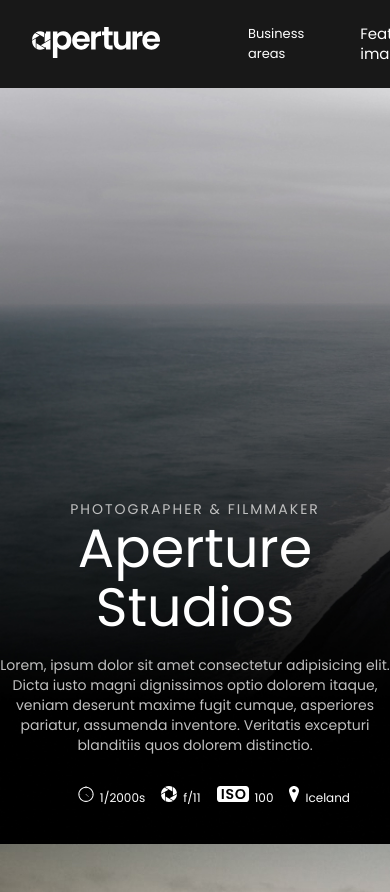
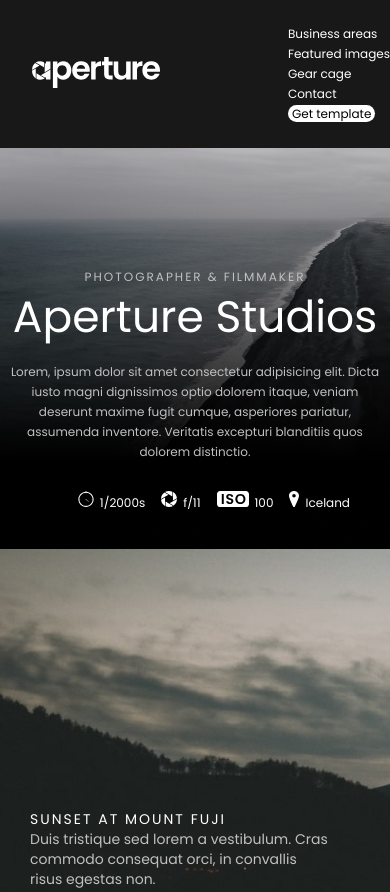
Before and after one commit to lkirnos/Aperture, a plain HTML site: page index.html in a window 390 px wide. Shown: the top 892 px of the page. Drawn offline with nearby package versions, Linux system fonts and the light colour scheme.

Commit message:
adaptivity added

```diff
--- a/css/media.css
+++ b/css/media.css
@@ -3,11 +3,58 @@
 }
 
 @media screen and (max-width: 428px) {
-    .header_main{
-        height: calc(65vh-85px);
+    .main_image{
+        height: calc(65vh - 83px);
+    }
+
+    main h1{
+        font-size: 44px;
+    }
+
+    .help h2{
+        font-size: 30px;
+    }
+
+    .help p{
+        font-size: 18px;
+    }
+
+    .past_clients h2{
+        font-size: 30px;
+    }
+
+    .past_clients p{
+        font-size: 18px;
+    }
+
+    .main_text_padding{
+        padding: 16px 5px;
     }
 }
 
-@media screen and (max-width: 768px) {
+@media screen and (max-width: 767px) {
+    .navbar{
+        display: block;
+    }
 
+    .header_template{
+        font-size: 12px;
+        padding: 0 4px;
+    }
 }
+
+@media screen and (max-width: 850px) {
+    .header_large{
+        margin-left: 25px;
+    }
+
+    .header_short{
+        margin-left: 25px;
+    }
+}
+
+@media screen and (max-width: 925px) {
+    .header_general{
+        font-size: 12px;
+    }
+}
--- a/css/style.css
+++ b/css/style.css
@@ -24,7 +24,6 @@ header{
     display: flex;
     justify-content: space-between;
     align-items: center;
-    border-radius: 0px;
 }
 
 .header_logo{
@@ -37,40 +36,31 @@ header{
     align-items: center;
 }
 
-.header_list_large{
+.header_large{
     margin-left: 56px;
     padding: 0
 }
 
-.header_list_short{
+.header_short{
     margin-left: 32px;
     padding: 0;
 }
 
-.header_button_template{
-    margin-left: 31px;
-}
-
-.header_list_general{
+.header_general{
     font-family: 'Poppins', sans-serif;
     font-style: normal;
     font-weight: 400;
     line-height: 20px;
+    color: #FFFFFF;
+    text-decoration: none;
+    font-size: 15px;
 }
 
-.header_list_large_size{
-    font-size: 15px;
-    color: #FFFFFF;
-    text-decoration: none;
-}
-
-.header_list_short_size{
-    font-size: 13px;
-    color: #FFFFFF;
-    text-decoration: none;
-}
-
-.header_button_template_style{
+.header_template{
+    font-family: 'Poppins', sans-serif;
+    font-style: normal;
+    font-weight: 400;
+    line-height: 20px;
     font-size: 16px;
     color: #000000;
     background: #FFFFFF;
@@ -113,12 +103,12 @@ main h1{
 }
 
 .main_text{
-    font-size: 14px;
     text-align: center;
     color: #C0C0C0;
 }
 
 .main_text_padding{
+    font-size: 14px;
     padding: 18px 0;
 }
 
--- a/index.html
+++ b/index.html
@@ -21,20 +21,20 @@
             </a>
             <nav>
                 <ul class="navbar">
-                    <li class="header_list_large">
-                        <a href="#" class="header_list_general header_list_short_size">Business areas</a>
+                    <li class="header_large">
+                        <a href="#" class="header_general">Business areas</a>
                     </li>
-                    <li class="header_list_large">
-                        <a href="#" class="header_list_general header_list_large_size">Featured images</a>
+                    <li class="header_large">
+                        <a href="#" class="header_general">Featured images</a>
                     </li>
-                    <li class="header_list_short">
-                        <a href="#" class="header_list_general header_list_large_size">Gear cage</a>
+                    <li class="header_short">
+                        <a href="#" class="header_general">Gear cage</a>
                     </li>
-                    <li class="header_list_short">
-                        <a href="#" class="header_list_general header_list_large_size">Contact</a>
+                    <li class="header_short">
+                        <a href="#" class="header_general">Contact</a>
                     </li>
-                    <li class="header_button_template">
-                        <a href="#" class="header_list_general header_button_template_style">Get template</a>
+                    <li class="header_short">
+                        <a href="#" class="header_template">Get template</a>
                     </li>
                 </ul>
             </nav>
@@ -43,10 +43,10 @@
     <main>
         <section class="main_image">
             <div class="main_style">
-                <h2 class="header_list_general main_title main_text">Photographer & Filmmaker</h2>
+                <h2 class="header_general main_title main_text">Photographer & Filmmaker</h2>
 
                 <h1>Aperture Studios</h1>
-                <p class="header_list_general main_text main_text_padding">
+                <p class="header_general main_text main_text_padding">
                     Lorem, ipsum dolor sit amet consectetur adipisicing elit. Dicta iusto magni dignissimos optio dolorem itaque, veniam deserunt maxime fugit cumque, asperiores pariatur, assumenda inventore. Veritatis excepturi blanditiis quos dolorem distinctio.
                 </p>
             </div>
```
